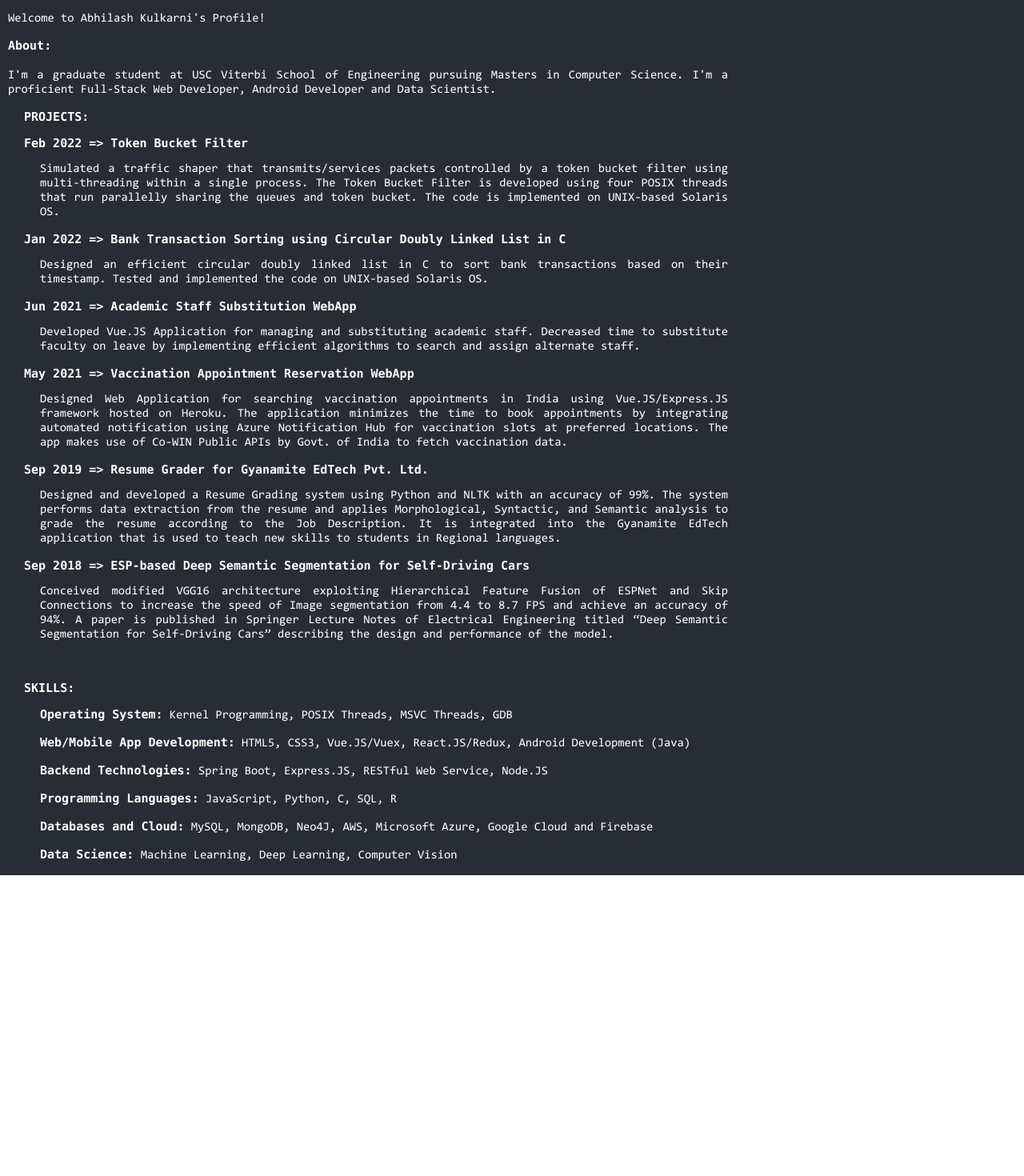
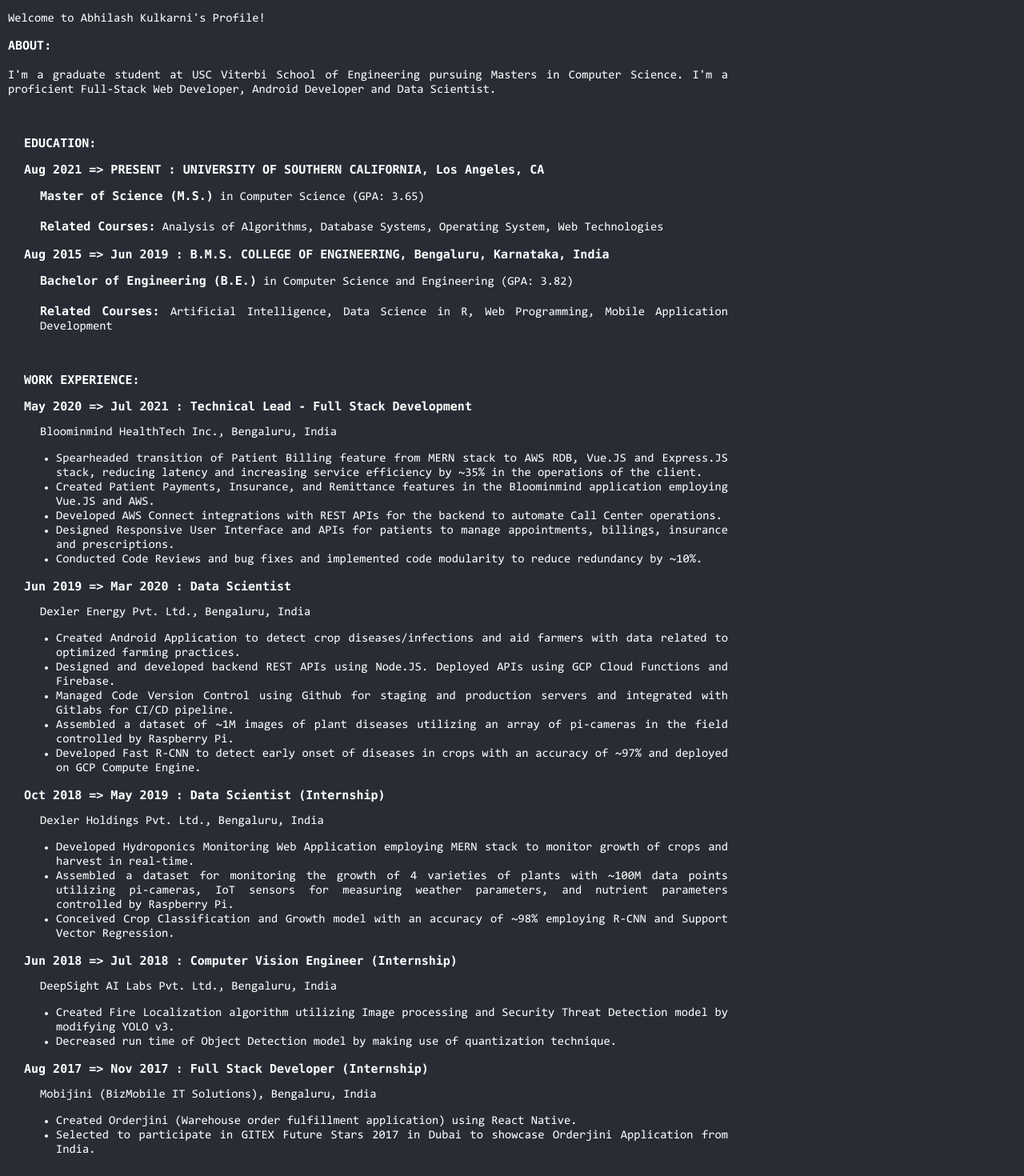
Before and after one commit to abhilashkulkarniofficial/bio, a React (Create React App) app: page / in a window 1280 px wide. Shown: the top 1470 px of the page at 80% size. Before the commit the page ends 1094 px from the top, so only its background shows below. Built offline with nearby package versions, Linux system fonts and the light colour scheme.

Commit message:
Deployed changes with Education

```diff
--- /dev/null
+++ b/src/components/Education.js
@@ -0,0 +1,31 @@
+import React from 'react';
+import './style.css';
+
+const Education = () => {
+    return (
+        <div>
+            <p className='Title-p'><b>EDUCATION:</b></p>
+            <p className='Title-p'>Aug 2021 =&#62; PRESENT : UNIVERSITY OF SOUTHERN CALIFORNIA, Los Angeles, CA</p>
+            <p className='Content-p'><b>Master of Science (M.S.)</b> in Computer Science (GPA: 3.65)<br/><br/>
+            <b>Related Courses:</b> Analysis of Algorithms, Database Systems, Operating System, Web Technologies</p>
+            <p className='Title-p'>Aug 2015 =&#62; Jun 2019 : B.M.S. COLLEGE OF ENGINEERING, Bengaluru, Karnataka, India</p>
+            <p className='Content-p'><b>Bachelor of Engineering (B.E.)</b> in Computer Science and Engineering (GPA: 3.82)<br/><br/>
+            <b>Related Courses:</b> Artificial Intelligence, Data Science in R, Web Programming, Mobile Application Development</p>
+            {/* <p className='Title-p'>May 2020 =&#62; Jul 2021 : Technical Lead - Full Stack Development</p>
+            <p className='Content-p'>Bloominmind HealthTech Inc., Bengaluru, India</p>
+            <div>
+                <ul>
+                    <li></li>
+                    <li></li>
+                    <li></li>
+                    <li></li>
+                    <li></li>
+                </ul>
+            </div> */}
+
+
+        </div>
+    )
+}
+
+export default Education;
--- /dev/null
+++ b/src/components/Experience.js
@@ -0,0 +1,72 @@
+import React from 'react';
+import './style.css';
+
+const Experience = () => {
+    return (
+        <div>
+            <p className='Title-p'><b>WORK EXPERIENCE:</b></p>
+            <p className='Title-p'>May 2020 =&#62; Jul 2021 : Technical Lead - Full Stack Development</p>
+            <p className='Content-p'>Bloominmind HealthTech Inc., Bengaluru, India</p>
+            <div>
+                <ul>
+                    <li>Spearheaded transition of Patient Billing feature from MERN stack to AWS RDB, Vue.JS and Express.JS stack, reducing latency and increasing service efficiency by ~35% in the operations of the client.</li>
+                    <li>Created Patient Payments, Insurance, and Remittance features in the Bloominmind application employing Vue.JS and AWS.</li>
+                    <li>Developed AWS Connect integrations with REST APIs for the backend to automate Call Center operations.</li>
+                    <li>Designed Responsive User Interface and APIs for patients to manage appointments, billings, insurance and prescriptions.</li>
+                    <li>Conducted Code Reviews and bug fixes and implemented code modularity to reduce redundancy by ~10%. </li>
+                </ul>
+            </div>
+            <p className='Title-p'>Jun 2019 =&#62; Mar 2020 : Data Scientist</p>
+            <p className='Content-p'>Dexler Energy Pvt. Ltd., Bengaluru, India</p>
+            <div>
+                <ul>
+                    <li>Created Android Application to detect crop diseases/infections and aid farmers with data related to optimized farming practices. </li>
+                    <li>Designed and developed backend REST APIs using Node.JS. Deployed APIs using GCP Cloud Functions and Firebase.</li>
+                    <li>Managed Code Version Control using Github for staging and production servers and integrated with Gitlabs for CI/CD pipeline.</li>
+                    <li>Assembled a dataset of ~1M images of plant diseases utilizing an array of pi-cameras in the field controlled by Raspberry Pi.</li>
+                    <li>Developed Fast R-CNN to detect early onset of diseases in crops with an accuracy of ~97% and deployed on GCP Compute Engine.</li>
+                </ul>
+            </div>
+            <p className='Title-p'>Oct 2018 =&#62; May 2019 : Data Scientist (Internship)</p>
+            <p className='Content-p'>Dexler Holdings Pvt. Ltd., Bengaluru, India</p>
+            <div>
+                <ul>
+                    <li>Developed Hydroponics Monitoring Web Application employing MERN stack to monitor growth of crops and harvest in real-time.</li>
+                    <li>Assembled a dataset for monitoring the growth of 4 varieties of plants with ~100M data points utilizing pi-cameras, IoT sensors for measuring weather parameters, and nutrient parameters controlled by Raspberry Pi. </li>
+                    <li>Conceived Crop Classification and Growth model with an accuracy of ~98% employing R-CNN and Support Vector Regression.</li>
+                </ul>
+            </div>
+            <p className='Title-p'>Jun 2018 =&#62; Jul 2018 : Computer Vision Engineer (Internship)</p>
+            <p className='Content-p'>DeepSight AI Labs Pvt. Ltd., Bengaluru, India</p>
+            <div>
+                <ul>
+                    <li>Created Fire Localization algorithm utilizing Image processing and Security Threat Detection model by modifying YOLO v3.</li>
+                    <li>Decreased run time of Object Detection model by making use of quantization technique.</li>
+                </ul>
+            </div>
+            <p className='Title-p'>Aug 2017 =&#62; Nov 2017 : Full Stack Developer (Internship)</p>
+            <p className='Content-p'>Mobijini (BizMobile IT Solutions), Bengaluru, India</p>
+            <div>
+                <ul>
+                    <li>Created Orderjini (Warehouse order fulfillment application) using React Native.</li>
+                    <li>Selected to participate in GITEX Future Stars 2017 in Dubai to showcase Orderjini Application from India.</li>
+                </ul>
+            </div>
+            {/* <p className='Title-p'>May 2020 =&#62; Jul 2021 : Technical Lead - Full Stack Development</p>
+            <p className='Content-p'>Bloominmind HealthTech Inc., Bengaluru, India</p>
+            <div>
+                <ul>
+                    <li></li>
+                    <li></li>
+                    <li></li>
+                    <li></li>
+                    <li></li>
+                </ul>
+            </div> */}
+
+
+        </div>
+    )
+}
+
+export default Experience;
--- a/src/containers/App.js
+++ b/src/containers/App.js
@@ -2,6 +2,8 @@
 import './App.css';
 import Projects from '../components/Projects.js'
 import Skills from '../components/Skills';
+import Experience from '../components/Experience';
+import Education from '../components/Education';
 
 class App extends Component {
   render(){
@@ -10,16 +12,24 @@
         <div className='App-inner'>
           <p className='Head-p'>Welcome to Abhilash Kulkarni's Profile!</p>
           <p>
-            <span className='Title-p'>About:</span> <br/><br/>
+            <span className='Title-p'>ABOUT:</span> <br/><br/>
             I'm a graduate student at USC Viterbi School of Engineering
             pursuing Masters in Computer Science. I'm a proficient Full-Stack Web Developer,
             Android Developer and Data Scientist. <br/>
           </p>
-
+          <br/>
+          <div className='Section'>
+          <Education/>
+          </div>
+          <br/>
+          <div className='Section'>
+          <Experience/>
+          </div>
+          <br/>
           <div className='Section'>
           <Projects/>
           </div>
-          <br></br>
+          <br/>
           <div className='Section'>
           <Skills/>
           </div>
```
